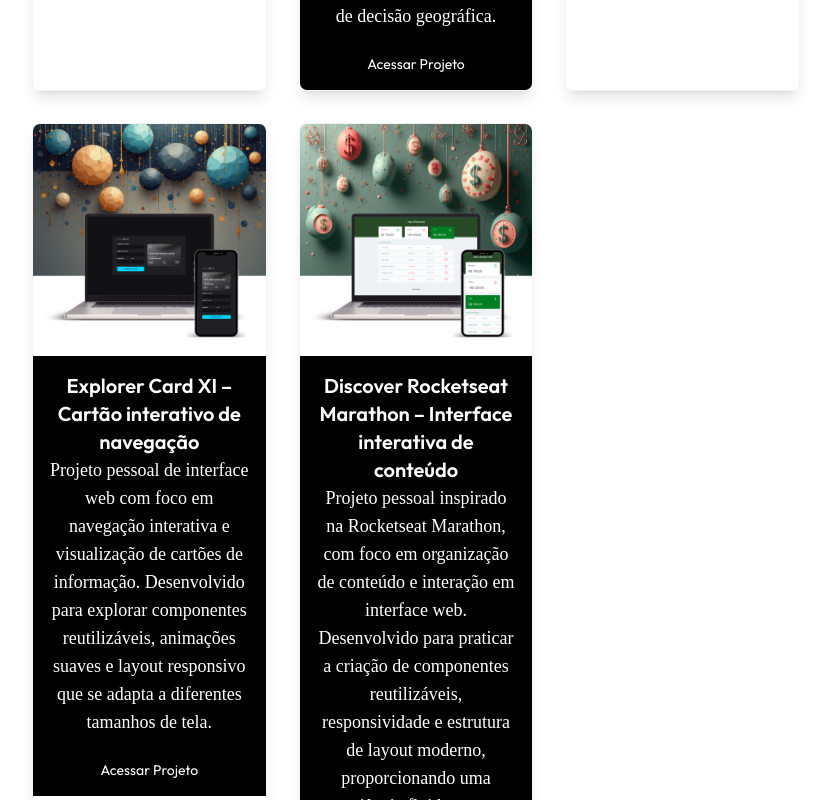
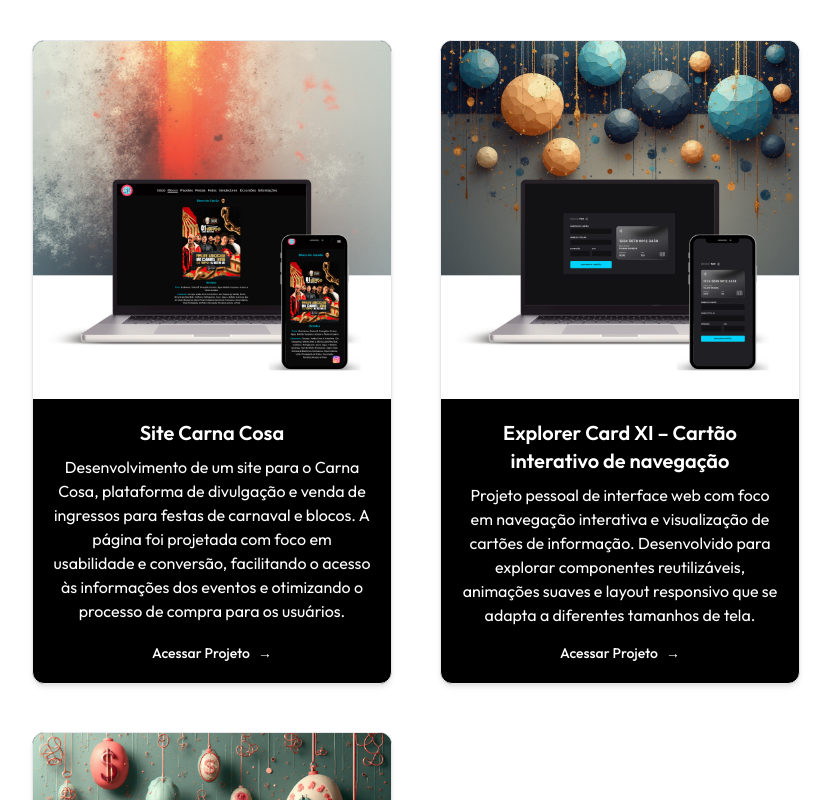
Before and after one commit to lucasFilppe/portf-lio, a Next.js app: page / in a window 1280 px wide. Shown: the part 1780-2580 px from the top of the page, without its empty margins (224-1055 px from the left). Built offline with nearby package versions, Linux system fonts and the light colour scheme; a web font is replaced by a local one.

Commit message:
melhorando seção de projetos

```diff
--- a/app/components/About.jsx
+++ b/app/components/About.jsx
@@ -14,15 +14,27 @@
         {/* Texto e informações */}
         <div className="flex-1">
           <p className="mb-6 sm:mb-8 text-sm sm:text-base md:text-lg font-Ovo leading-relaxed">
-            Sou desenvolvedor front-end com foco em criar interfaces modernas e
-            funcionais. Tenho experiência com React e Next.js, sempre buscando
-            entregar aplicações rápidas, responsivas e fáceis de usar.
+            Sou desenvolvedor front-end com foco em criar sites e interfaces web
+            modernas, rápidas e responsivas. Trabalho com tecnologias como React
+            e Next.js para transformar ideias em soluções digitais funcionais e
+            fáceis de usar.
           </p>
 
           <p className="mb-6 text-sm sm:text-base md:text-lg font-Ovo leading-relaxed">
-            Atualmente estou em constante evolução, aprimorando minhas
-            habilidades e desenvolvendo projetos que simulam demandas reais do
-            mercado.
+            Já participei do desenvolvimento de projetos reais para eventos,
+            instituições e iniciativas acadêmicas, sempre buscando unir bom
+            design, usabilidade e organização do código.
+          </p>
+          <p className="mb-6 text-sm sm:text-base md:text-lg font-Ovo leading-relaxed">
+            Gosto de entender a necessidade de cada projeto para entregar
+            soluções simples, eficientes e que realmente façam sentido para quem
+            vai utilizar o site.
+          </p>
+          <p className="mb-6 text-sm sm:text-base md:text-lg font-Ovo leading-relaxed">
+            Ajudo projetos e pequenos negócios a terem uma presença online
+            profissional por meio de sites modernos, rápidos e fáceis de
+            navegar. Meu foco é criar interfaces claras que transmitam confiança
+            e facilitem o contato com o público.
           </p>
         </div>
       </div>
--- a/app/components/Header.jsx
+++ b/app/components/Header.jsx
@@ -26,8 +26,7 @@
 
       {/* Título principal */}
       <h1 className="text-2xl sm:text-4xl md:text-5xl lg:text-[66px] font-Ovo leading-snug sm:leading-tight md:leading-tight max-w-3xl">
-        Desenvolvedor Front-end focado em criar sites modernos, rápidos e
-        responsivos para pequenos negócios e projetos digitais.
+        Desenvolvedor Front-end que cria sites e interfaces web modernos para negócios e projetos digitais
       </h1>
 
       {/* Descrição */}
--- a/app/components/ProjectMockupCard.jsx
+++ b/app/components/ProjectMockupCard.jsx
@@ -1,50 +1,69 @@
-// components/ProjectMockupCard.js
-import Image from 'next/image';
-import Link from 'next/link';
+import Image from "next/image";
+import Link from "next/link";
 
-/**
- * Componente para exibir um mockup de projeto com título e link.
- *
- * @param {object} props - As propriedades do componente.
- * @param {StaticImageData} props.src - O objeto de imagem importado.
- * @param {string} props.alt - O texto alternativo para a imagem.
- * @param {string} props.title - O título do projeto.
- * @param {string} props.projectUrl - O URL para o projeto (link).
- */
-export default function ProjectMockupCard({ src, alt, title, description,projectUrl }) {
-  // Configurações da imagem (ajuste conforme necessário)
+export default function ProjectMockupCard({
+  src,
+  alt,
+  title,
+  description,
+  projectUrl,
+}) {
+  // ✅ MANTIDO conforme solicitado
   const imageProps = {
     src: src,
     alt: alt,
-    width: 0, // Usando width/height = 0 com sizes e className para controle via CSS
+    width: 0,
     height: 0,
-    sizes: "100vw", // Permite que a imagem se adapte ao seu contêiner (importante com width=0, height=0)
-    className: "w-full h-auto object-cover transition-transform duration-300 group-hover:scale-[1.03]",
-    priority: true, // Use priority apenas para as imagens que aparecem acima da dobra (abaixo)
+    sizes: "100vw",
+    className:
+      "w-full h-auto object-cover transition-transform duration-300 group-hover:scale-[1.03]",
+    priority: true,
   };
 
   return (
-    // O componente Link envolve todo o cartão para que seja clicável
     <Link
       href={projectUrl}
-      target="_blank" // Abrir em uma nova aba
-      rel="noopener noreferrer" // Prática de segurança ao usar target="_blank"
-      className="block group overflow-hidden rounded-lg shadow-lg hover:shadow-xl transition-shadow duration-300 border border-gray-100"
+      target="_blank"
+      rel="noopener noreferrer"
+      aria-label={`Acessar projeto ${title}`}
+      className="
+        group block h-full overflow-hidden rounded-xl
+        border border-gray-200 bg-black
+        shadow-md transition-all duration-300
+        hover:shadow-xl
+        focus-visible:outline focus-visible:outline-2
+        focus-visible:outline-offset-2 focus-visible:outline-white
+      "
     >
-      <div className="relative overflow-hidden">
-        <Image {...imageProps} />
-      </div>
+      {/* 🔑 FLEX WRAPPER PRINCIPAL */}
+      <div className="flex flex-col h-full">
+        {/* Imagem */}
+        <div className="relative overflow-hidden flex-shrink-0">
+          <Image {...imageProps} />
+        </div>
 
-      <div className="p-4 bg-black">
-        <h3 className="text-xl font-semibold text-white   transition-colors duration-300">
-          {title}
-        </h3>
-        <p className="mb-6 text-white text-sm sm:text-base md:text-lg font-Ovo leading-relaxed">
-          {description}
-        </p>
-        <p className="mt-1 text-sm text-white ">
+        {/* Conteúdo */}
+        <div className="flex flex-col flex-1 p-5">
+          <h3 className="text-xl font-semibold text-white mb-2">{title}</h3>
+
+          <p className="text-white text-sm sm:text-base leading-relaxed">
+            {description}
+          </p>
+
+          {/* CTA SEMPRE NO FINAL */}
+          <p
+            className="
+    mt-auto pt-4 text-sm font-medium text-white
+    flex items-center justify-center gap-2
+    group-hover:underline
+  "
+          >
             Acessar Projeto
-        </p>
+            <span className="transition-transform group-hover:translate-x-1">
+              →
+            </span>
+          </p>
+        </div>
       </div>
     </Link>
   );
--- a/app/components/Services.jsx
+++ b/app/components/Services.jsx
@@ -74,7 +74,8 @@
           design responsivo.
         </p>
         {/* Layout de grade responsivo */}
-        <div className="grid grid-cols-1 md:grid-cols-2 lg:grid-cols-3 gap-8">
+        <div className="grid grid-cols-1 md:grid-cols-2 gap-8 lg:gap-12">
+
           {projectsData.map((project) => (
             <ProjectMockupCard
               key={project.id}
```
